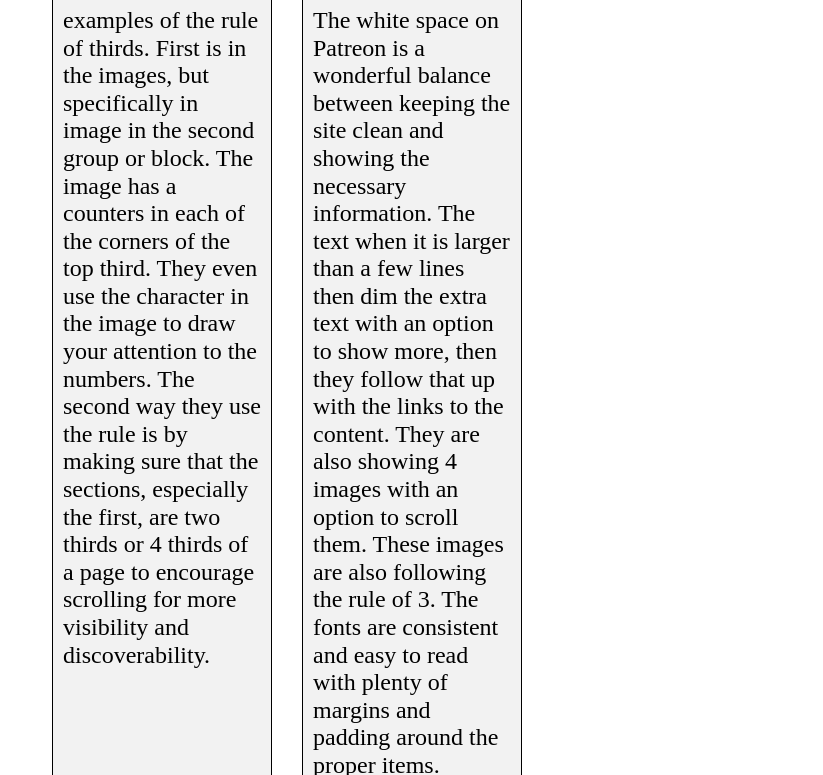
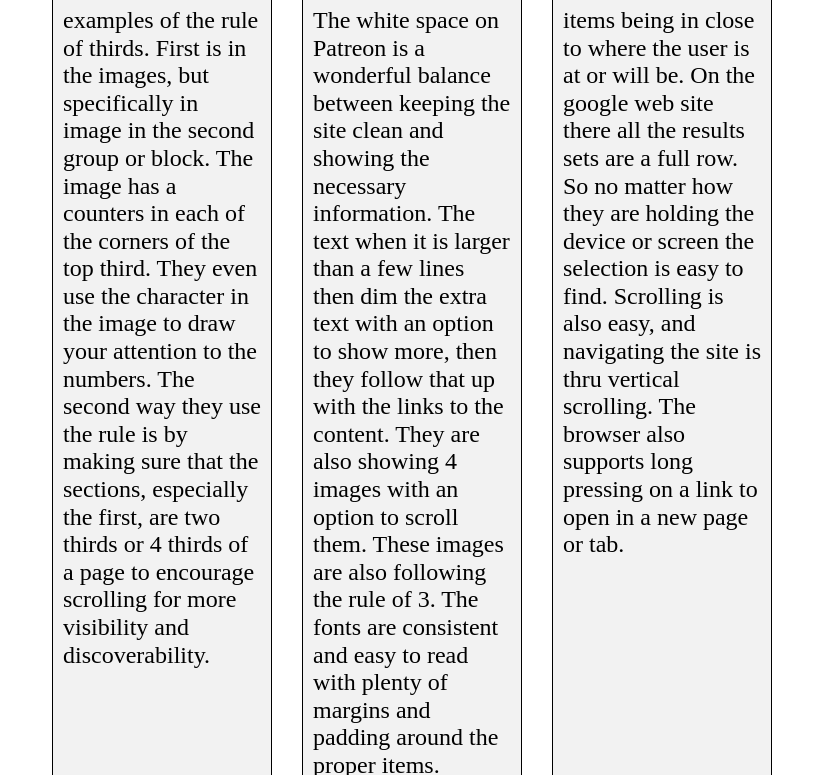
Before and after one commit to claymeisByuI/wdd230, a plain HTML site: page lesson2/design-principles.html in a window 1280 px wide. Shown: the part 807-1582 px from the top of the page, without its empty margins (228-1051 px from the left). Drawn offline with Linux system fonts and the light colour scheme.

Commit message:
correction

```diff
--- a/lesson2/css/large.css
+++ b/lesson2/css/large.css
@@ -5,5 +5,7 @@
         grid-gap: 10px;
         margin: 10px;
     }
-
+    article:last-child {
+        grid-column: unset;
+    }
 }
```
